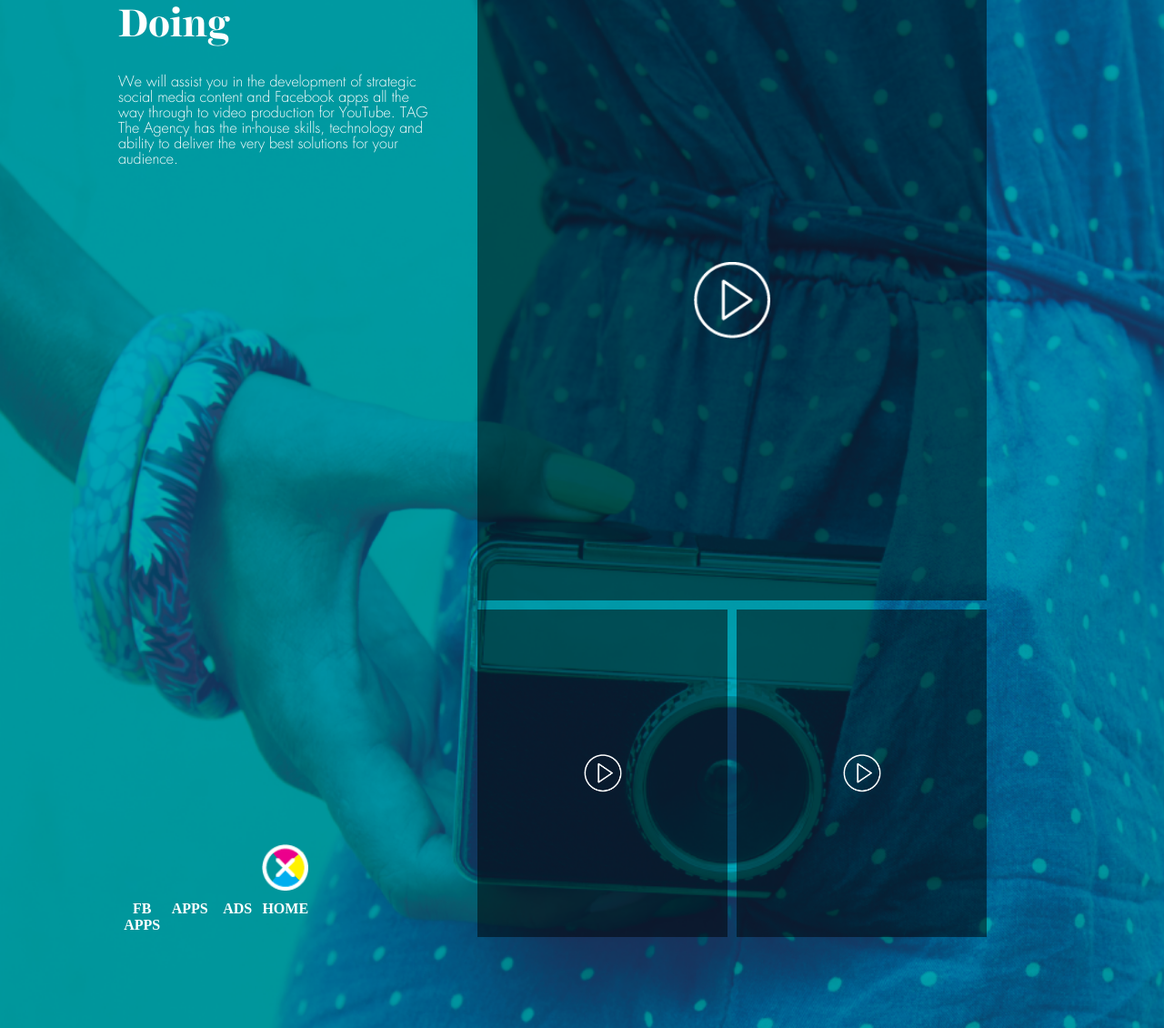
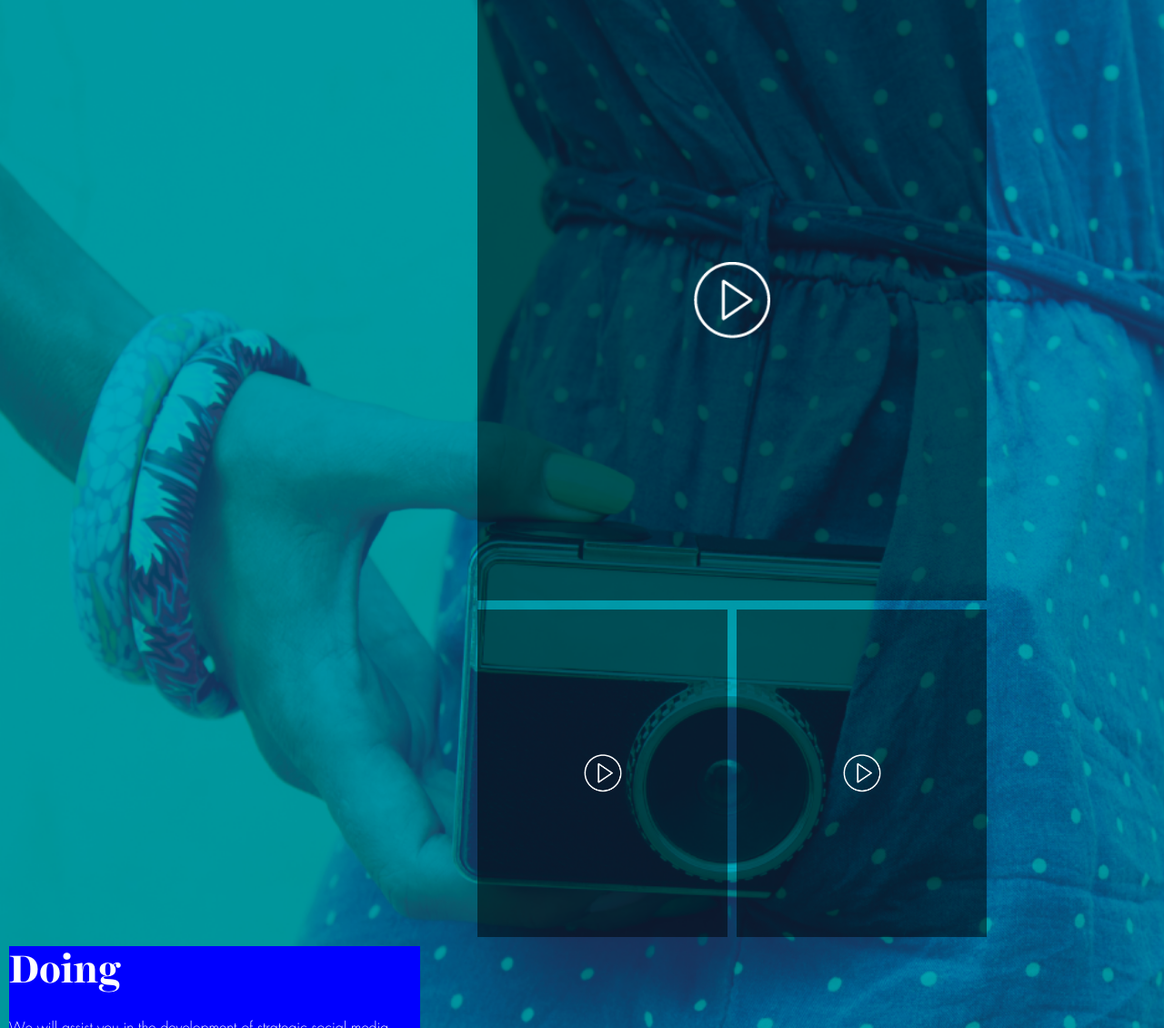
Before and after one commit to TagTheAgency/Tag-site-2.0, a PHP site: page /pages/production.html in a window 1280 px wide. Shown: the part 100-1230 px from the top of the page at 91% size. Run offline with PHP 8.4, Linux system fonts and the light colour scheme.

Commit message:
add set width page wireframe

```diff
--- a/stylesheets/style.css
+++ b/stylesheets/style.css
@@ -7,7 +7,7 @@
 @font-face {
   font-family: 'Harriet Bold';
   src: url("../fonts/Harriet Display Bold.otf"); }
-html, body, header, main, footer {
+html, body, header, main {
   overflow: hidden;
   margin: 0 0 0 0;
   box-sizing: border-box;
@@ -23,7 +23,7 @@
 p {
   font-family: "Futura Light"; }
 
-header, main, footer {
+header, main {
   position: fixed;
   box-sizing: border-box; }
 
@@ -33,21 +33,10 @@
   width: 100%;
   padding-top: 100px;
   padding-bottom: 100px; }
-  @media only screen and (max-width: 64em) {
-    main {
-      padding-top: 150px; } }
 
 header {
   width: 100%;
   height: 100px; }
-  @media only screen and (max-width: 64em) {
-    header {
-      height: 150px; } }
-
-footer {
-  bottom: 0;
-  height: 100px;
-  width: 100%; }
 
 .background {
   z-index: -1;
@@ -67,6 +56,88 @@
     background-image: url("../imgs/TAG-The-Agency-website-influencers-bg.png"); }
   .background--strategy {
     background-image: url("../imgs/TAG-The-Agency-website-thinking-strategy-bg.png"); }
+
+.inner-container {
+  position: absolute;
+  top: 50%;
+  left: 50%;
+  transform: translate(-50%, -50%);
+  clear: both;
+  background-color: purple; }
+  @media only screen and (min-width: 64em) and (max-width: 90em) {
+    .inner-container {
+      width: 960px;
+      height: 470px; } }
+  @media only screen and (min-width: 90em) {
+    .inner-container {
+      width: 1440px;
+      height: 720px; } }
+
+.media {
+  display: inline-block;
+  background-color: blue;
+  height: calc(100% - 20px);
+  width: calc(60% - 20px);
+  margin: 10px 10px 10px 10px; }
+
+.copy {
+  clear: both;
+  float: left;
+  height: calc(80% - 20px);
+  width: calc(40% - 60px);
+  background-color: blue;
+  margin: 10px 50px 10px 10px; }
+  .copy h1 {
+    font-size: 2.7em;
+    margin: 0 0 30px 0; }
+  .copy h2 {
+    margin: 60px 0 0 0; }
+  .copy p {
+    margin: 0 0 30px 0; }
+  @media only screen and (min-width: 90em) {
+    .copy {
+      font-size: 1.2em; } }
+  .copy--light {
+    color: white; }
+
+.icons {
+  clear: both;
+  background-color: blue;
+  float: left;
+  width: calc(40% - 60px);
+  height: calc(20% - 10px);
+  margin: 0 50px 10px 10px; }
+  .icons__icon {
+    float: left;
+    width: 15%;
+    padding-bottom: 15%; }
+  .icons__image {
+    width: 100%;
+    padding-bottom: 100%;
+    background-size: contain;
+    background-position: left;
+    background-repeat: no-repeat;
+    transition-duration: 1s; }
+    .icons__image--home {
+      background-image: url("../imgs/TAG The Agency website case studies buttons-56.png"); }
+      .icons__image--home:hover {
+        -ms-transform: rotate(180deg);
+        /* IE 9 */
+        -webkit-transform: rotate(180deg);
+        /* Chrome, Safari, Opera */
+        transform: rotate(180deg); }
+      .icons__image--home--light {
+        background-image: url("../imgs/home-icon-white.png"); }
+  .icons__text {
+    text-transform: uppercase;
+    font-family: 'Futura';
+    font-weight: bold;
+    width: 100%;
+    text-align: center;
+    top: 100%;
+    margin: 10px 0 0 0; }
+  .icons--light {
+    color: white; }
 
 .nav-top {
   text-transform: uppercase;
@@ -261,70 +332,6 @@
     .work-examples__color-strip--half-pink {
       background-color: #EC008C; }
 
-.copy {
-  float: right;
-  height: 90%;
-  margin: 0 40px 0 0; }
-  .copy h1 {
-    font-size: 2.7em;
-    margin: 0 0 30px 0; }
-  .copy h2 {
-    margin: 60px 0 0 0; }
-  .copy p {
-    margin: 0 0 30px 0; }
-  @media only screen and (min-width: 64em) and (max-width: 90em) {
-    .copy {
-      width: 350px; } }
-  @media only screen and (min-width: 90em) {
-    .copy {
-      width: 450px;
-      font-size: 1.2em; } }
-  .copy--light {
-    color: white; }
-
-.icons {
-  float: right;
-  position: relative;
-  height: 10%;
-  margin: 0 40px 0 0; }
-  @media only screen and (min-width: 64em) and (max-width: 90em) {
-    .icons {
-      width: 350px; } }
-  @media only screen and (min-width: 90em) {
-    .icons {
-      width: 450px; } }
-  .icons__icon {
-    float: left;
-    width: 15%;
-    padding-bottom: 15%; }
-  .icons__image {
-    width: 100%;
-    padding-bottom: 100%;
-    background-size: contain;
-    background-position: left;
-    background-repeat: no-repeat;
-    transition-duration: 1s; }
-    .icons__image--home {
-      background-image: url("../imgs/TAG The Agency website case studies buttons-56.png"); }
-      .icons__image--home:hover {
-        -ms-transform: rotate(180deg);
-        /* IE 9 */
-        -webkit-transform: rotate(180deg);
-        /* Chrome, Safari, Opera */
-        transform: rotate(180deg); }
-      .icons__image--home--light {
-        background-image: url("../imgs/home-icon-white.png"); }
-  .icons__text {
-    text-transform: uppercase;
-    font-family: 'Futura';
-    font-weight: bold;
-    width: 100%;
-    text-align: center;
-    top: 100%;
-    margin: 10px 0 0 0; }
-  .icons--light {
-    color: white; }
-
 .production-videos {
   float: left;
   width: 75%;
@@ -371,4 +378,12 @@
     font-size: 1.2em;
     margin: 5px 0 5px 0; }
 
+.thinking-background {
+  z-index: -1;
+  position: absolute;
+  background-color: #FFF200;
+  width: calc(100% - 100px);
+  height: calc(100% - 100px);
+  margin: 0 50px 0 50px; }
+
 /*# sourceMappingURL=style.css.map */
--- a/stylesheets/style.scss
+++ b/stylesheets/style.scss
@@ -17,6 +17,7 @@
 
 $body-font: 'Futura Light';
 $header-font: 'Harriet Bold';
+$header-height: 100px;
 $img-path: '../imgs/';
 $logo-dark: 'TAG_logo_tag_black_blacktag.png';
 $logo-light: 'TAG_white_1920x1080.png';
@@ -75,7 +76,8 @@
 // }
 // @include respond-to(wide-screens) {
 // }
-html, body, header, main, footer {
+
+html, body, header, main {
 	overflow: hidden;
 	margin: 0 0 0 0;
 	box-sizing: border-box;
@@ -96,7 +98,7 @@
 }
 
 
-header, main, footer {
+header, main {
 	position: fixed;
 	box-sizing: border-box;
 }
@@ -107,23 +109,11 @@
 	width: 100%;
 	padding-top: 100px; //Header Height
 	padding-bottom: 100px;
-	@include respond-to(handhelds) {
-		padding-top: 150px; // Header Height on mobile
-	}
 }
 
 header {
   width: 100%;
   height: 100px;
-  @include respond-to(handhelds) {
-  	height: 150px;
-  }
-}
-
-footer {
-	bottom: 0;
-	height: 100px;
-	width: 100%;
 }
 
 .background {
@@ -147,6 +137,117 @@
 	}
 	&--strategy {
 		background-image: url($img-path + $strategy-bg);
+	}
+}
+
+.inner-container {
+	@include center;
+	clear: both;
+	background-color: purple;
+	@include respond-to(handhelds) {
+	}
+	@include respond-to(medium-screens) {
+		width: 960px;
+		height: 470px;
+	}
+	@include respond-to(wide-screens) {
+		width: 1440px;
+		height: 720px;
+	}
+}
+
+.media {
+	display: inline-block;
+	// clear: top;
+	// position: relative;
+	// float: right;
+	background-color: blue;
+	height: calc(100% - 20px);
+	width: calc(60% - 20px);
+	margin: 10px 10px 10px 10px;
+}
+
+.copy {
+	clear: both;
+	float: left;
+	height: calc(80% - 20px); // Minus margins
+	width: calc(40% - 60px); // Minus margins
+	background-color: blue;
+	margin: 10px 50px 10px 10px;
+	h1 {
+		font-size: 2.7em;
+		margin: 0 0 30px 0;
+	}
+	h2 {
+		margin: 60px 0 0 0;
+	}
+	p {
+		margin: 0 0 30px 0;
+	}
+	@include respond-to(handhelds) {
+		// To Add mobile styles when Rosa completes them
+	}
+	@include respond-to(medium-screens) {
+	}
+	@include respond-to(wide-screens) {
+		font-size: 1.2em;
+	}
+	&--light {
+		color: white;
+	}
+}
+
+.icons {
+	clear: both;
+	background-color: blue;
+	float: left;
+	// position: relative;
+	width: calc(40% - 60px); // Minus margins
+	height: calc(20% - 10px); // Minus margins
+	margin: 0 50px 10px 10px;
+	@include respond-to(handhelds) {
+		// To Add mobile styles when Rosa completes them
+	}
+	@include respond-to(medium-screens) {
+	}
+	@include respond-to(wide-screens) {
+	}
+	&__icon {
+		float: left;
+		width: 15%;
+		padding-bottom: 15%;
+	}
+	&__image {
+		width: 100%;
+		padding-bottom: 100%;
+		// height: 100%;
+		background-size: contain;
+		background-position: left;
+		background-repeat: no-repeat;
+		transition-duration: 1s;
+		&--home {
+			background-image: url($img-path + $home-icon);
+			&:hover {
+				-ms-transform: rotate(180deg); /* IE 9 */
+			    -webkit-transform: rotate(180deg); /* Chrome, Safari, Opera */
+			    transform: rotate(180deg);
+			}
+			&--light {
+				background-image: url($img-path + $home-icon-light);
+			}
+		}
+	}
+	&__text {
+		text-transform: uppercase;
+		font-family: 'Futura';
+		font-weight: bold;
+		width: 100%;
+		text-align: center;
+		top: 100%;
+		margin: 10px 0 0 0;
+	}
+	&--light {
+		color: white;
 	}
 }
 
@@ -357,87 +458,6 @@
 	}
 }
 
-.copy {
-	float: right;
-	height: 90%;
-	margin: 0 40px 0 0;
-	h1 {
-		font-size: 2.7em;
-		margin: 0 0 30px 0;
-	}
-	h2 {
-		margin: 60px 0 0 0;
-	}
-	p {
-		margin: 0 0 30px 0;
-	}
-	@include respond-to(handhelds) {
-		// To Add mobile styles when Rosa completes them
-	}
-	@include respond-to(medium-screens) {
-		width: 350px;
-	}
-	@include respond-to(wide-screens) {
-		width: 450px;
-		font-size: 1.2em;
-	}
-	&--light {
-		color: white;
-	}
-}
-
-.icons {
-	float: right;
-	position: relative;
-	height: 10%;
-	margin: 0 40px 0 0;
-	@include respond-to(handhelds) {
-		// To Add mobile styles when Rosa completes them
-	}
-	@include respond-to(medium-screens) {
-		width: 350px;
-	}
-	@include respond-to(wide-screens) {
-		width: 450px;
-	}
-	&__icon {
-		float: left;
-		width: 15%;
-		padding-bottom: 15%;
-	}
-	&__image {
-		width: 100%;
-		padding-bottom: 100%;
-		// height: 100%;
-		background-size: contain;
-		background-position: left;
-		background-repeat: no-repeat;
-		transition-duration: 1s;
-		&--home {
-			background-image: url($img-path + $home-icon);
-			&:hover {
-				-ms-transform: rotate(180deg); /* IE 9 */
-			    -webkit-transform: rotate(180deg); /* Chrome, Safari, Opera */
-			    transform: rotate(180deg);
-			}
-			&--light {
-				background-image: url($img-path + $home-icon-light);
-			}
-		}
-	}
-	&__text {
-		text-transform: uppercase;
-		font-family: 'Futura';
-		font-weight: bold;
-		width: 100%;
-		text-align: center;
-		top: 100%;
-		margin: 10px 0 0 0;
-	}
-	&--light {
-		color: white;
-	}
-}
 
 .production-videos {
 	float: left;
@@ -490,3 +510,13 @@
 		margin: 5px 0 5px 0;
 	}
 }
+
+.thinking-background {
+	z-index: -1;
+	position: absolute;
+	background-color: $yellow;
+	width: calc(100% - 100px);
+	// height: 100%;
+	height: calc(100% - 100px);
+	margin: 0 50px 0 50px;
+}
```
Also changed, not shown: pages/strategy.html (+22 -1 lines), pages/work.html (+7 -4 lines), 2 other files.
